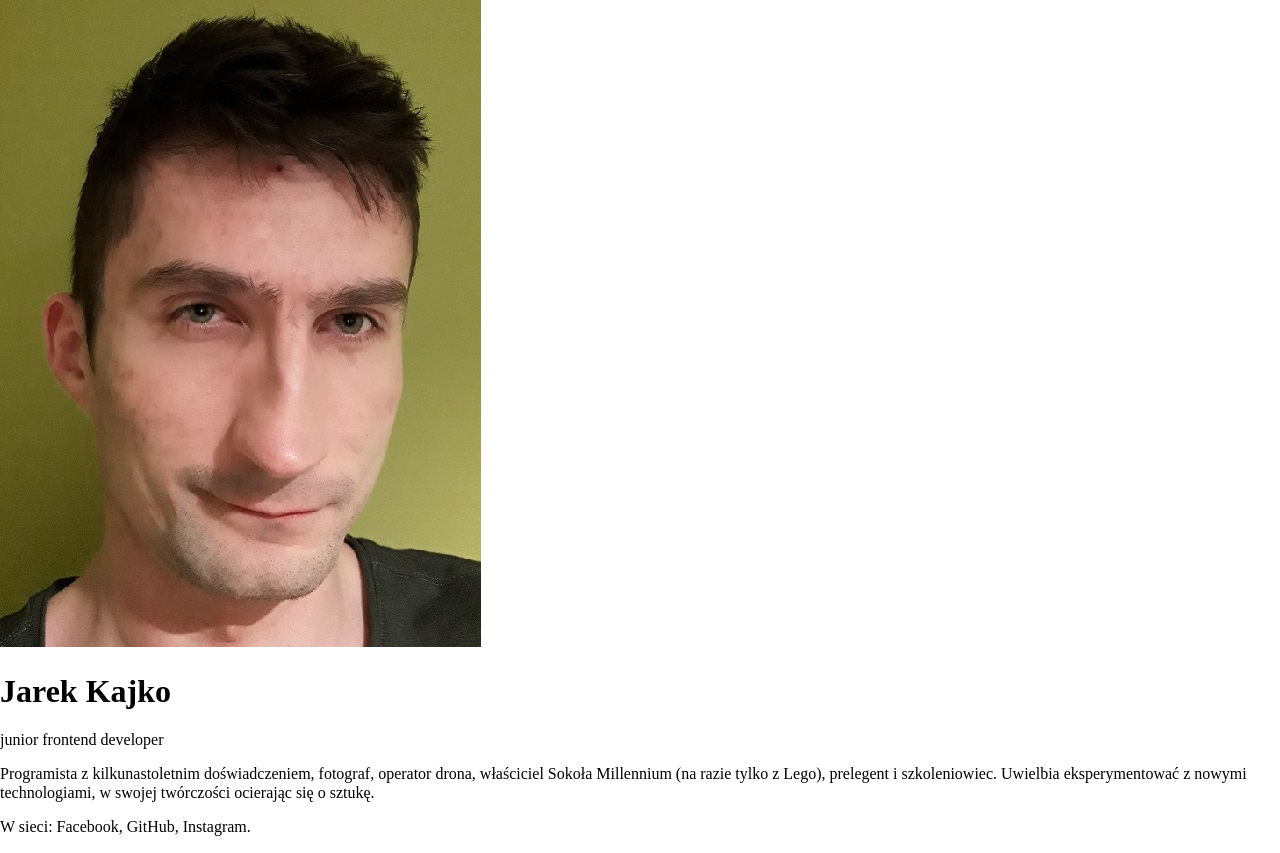
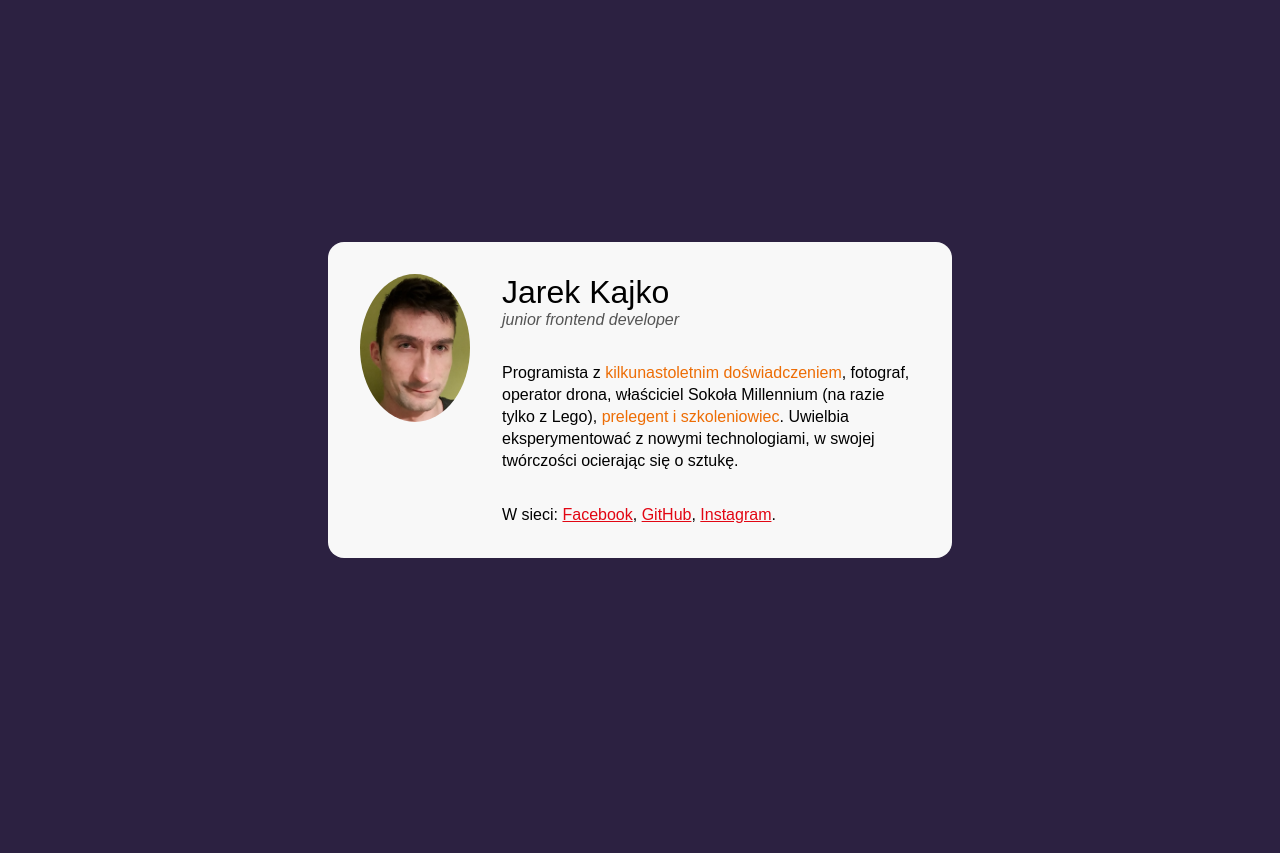
Before and after one commit to jaruto7/my_business_card, a plain HTML site: page index.html in a window 1280 px wide. After the commit the page ends 800 px from the top, so only its background shows below. Drawn offline with Linux system fonts and the light colour scheme.

Commit message:
Style with css & use flexbox to position card business

```diff
--- a/css/style.css
+++ b/css/style.css
@@ -5,3 +5,57 @@ html {
 *, *:before, *:after {
   box-sizing: inherit;
 }
+
+body {
+  background-color: #2C2141;
+  display: flex;
+  justify-content: center;
+  align-items: center;
+  min-height: 100vh;
+  padding: 16px;
+  font-family: Arial, Helvetica, sans-serif;
+}
+
+.profile {
+  display: flex;
+}
+
+.profile__header {
+}
+
+.profile__title {
+  font-weight: normal;
+  margin: 32px 0 0;
+}
+
+.profile__position {
+  color: #545454;
+  font-style: italic;
+}
+
+.card {
+  max-width: 624px;
+  width: 100%;
+  background-color: #F8F8F8;
+  border-radius: 16px;
+}
+
+.profile__image {
+  width: 148px;
+  height: 148px;
+  border-radius: 50%;
+  margin: 32px;
+}
+
+.profile__description {
+  line-height: 22px;
+  margin: 32px 32px 32px 0;
+}
+
+.profile__highlighted {
+  color: #ED6D05;
+}
+
+.profile__link {
+  color: #E20613;
+}
--- a/index.html
+++ b/index.html
@@ -20,12 +20,12 @@
 					<span class="profile__position">junior frontend developer</span>
 				</header>
 				<p class="profile__description">
-					Programista z kilkunastoletnim doświadczeniem, fotograf, operator drona, właściciel Sokoła Millennium (na
-					razie tylko z Lego), prelegent i szkoleniowiec. Uwielbia eksperymentować z nowymi technologiami, w swojej
+					Programista z <span class="profile__highlighted">kilkunastoletnim doświadczeniem</span>, fotograf, operator drona, właściciel Sokoła Millennium (na
+					razie tylko z Lego), <span class="profile__highlighted">prelegent i szkoleniowiec</span>. Uwielbia eksperymentować z nowymi technologiami, w swojej
 					twórczości ocierając się o sztukę.
 				</p>
 				<p class="profile__description">
-						W sieci: Facebook, GitHub, Instagram.
+						W sieci: <a class="profile__link" href="#">Facebook</a>, <a class="profile__link" href="#">GitHub</a>, <a class="profile__link" href="#">Instagram</a>.
 				</p>
 			</div>
 		</article>
```
